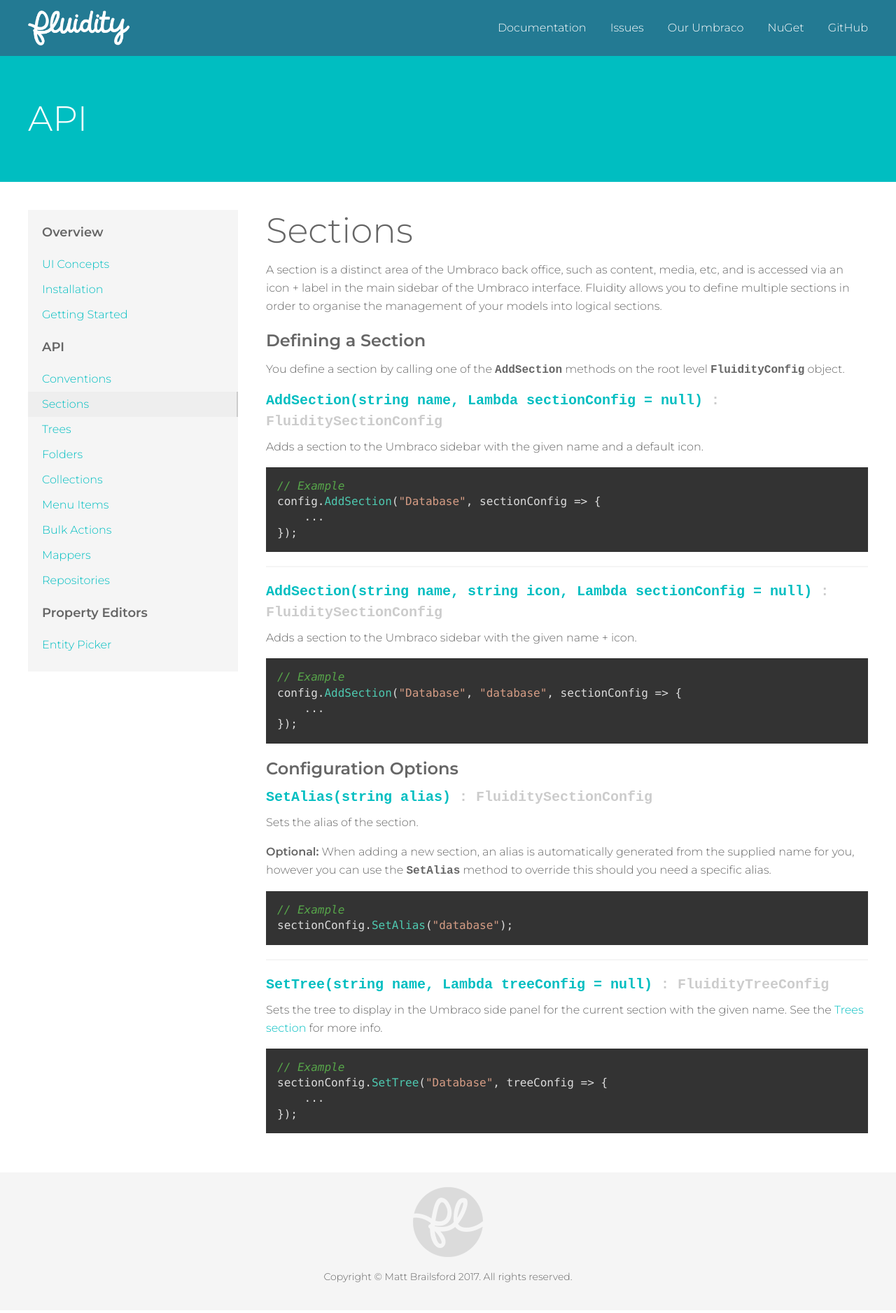
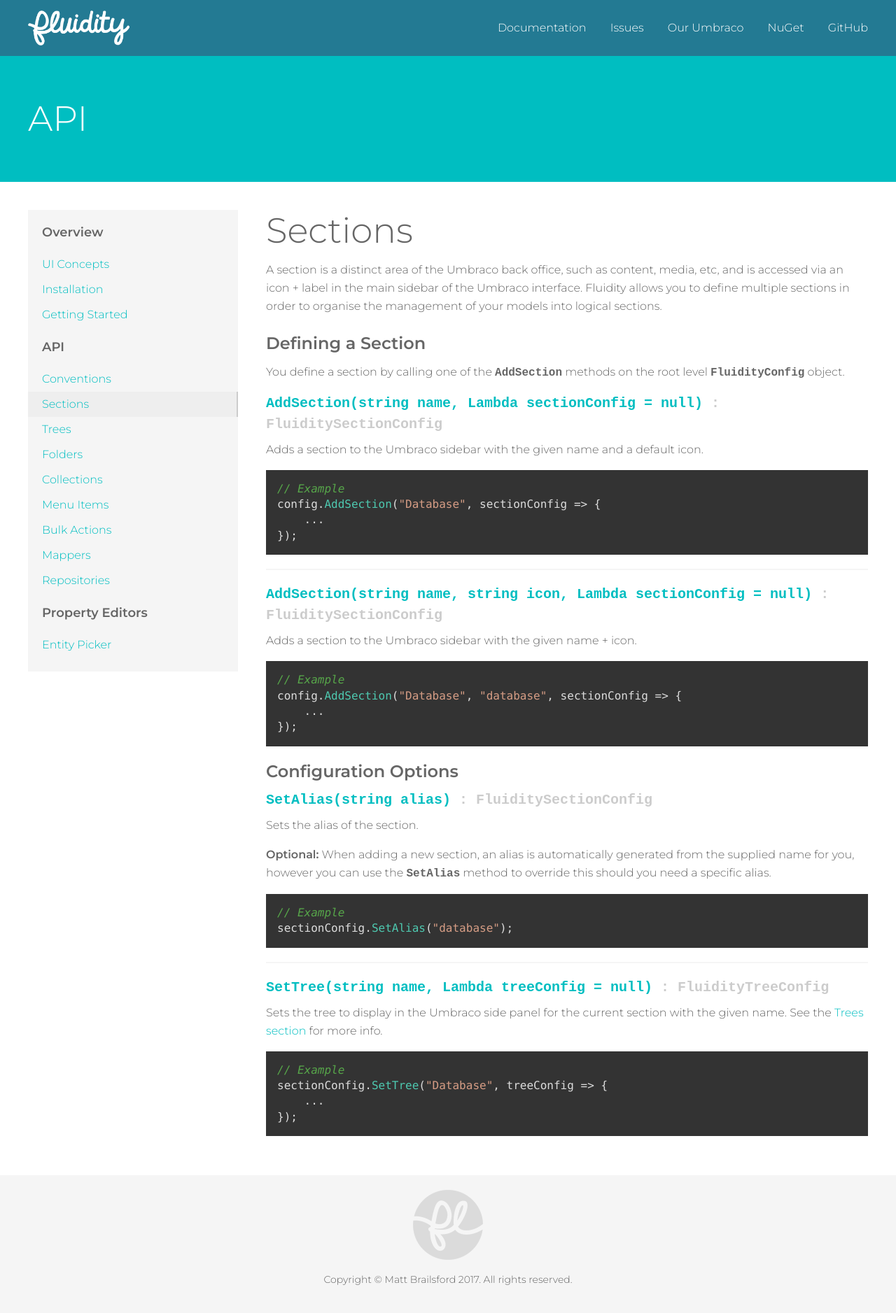
Before and after one commit to mattbrailsford/umbraco-fluidity, a Jekyll site: the page built from docs/_pages/02-api-01-sections.md, in a window 1280 px wide. Shown: the whole page at 70% size. Built offline with Jekyll 4.4.1, drawn with Linux system fonts in a browser that asks for light colours.

Commit message:
Added margin top helper style

`````diff
--- a/docs/_pages/02-api-01-sections.md
+++ b/docs/_pages/02-api-01-sections.md
@@ -8,6 +8,7 @@
 A section is a distinct area of the Umbraco back office, such as content, media, etc, and is accessed via an icon + label in the main sidebar of the Umbraco interface. Fluidity allows you to define multiple sections in order to organise the management of your models into logical sections.
 
 ### Defining a Section
+{: .mt}
 
 You define a section by calling one of the `AddSection` methods on the root level `FluidityConfig` object.
 
@@ -23,7 +24,7 @@
 });
 ````
 
-<hr />
+---
 
 #### AddSection(string name, string icon,  Lambda sectionConfig = null) *: FluiditySectionConfig*
 {: .signature}
@@ -51,7 +52,7 @@
 sectionConfig.SetAlias("database");
 ````
 
-<hr />
+---
 
 #### SetTree(string name, Lambda treeConfig = null) *: FluidityTreeConfig*
 {: .signature}
--- a/docs/css/styles.css
+++ b/docs/css/styles.css
@@ -333,3 +333,7 @@
     width: 100px;
     opacity: 0.1;
 }
+
+.mt {
+    margin-top: 20px;
+}
`````
